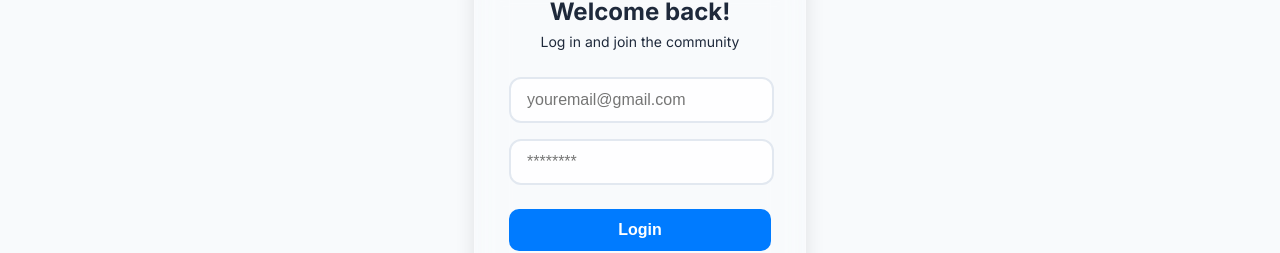
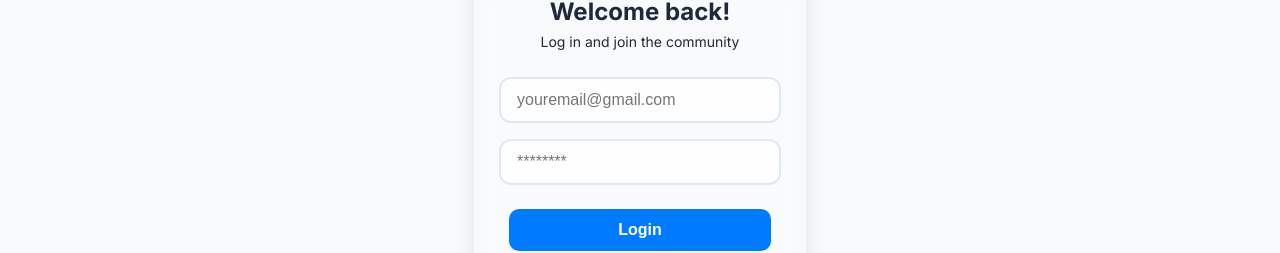
Before and after one commit to ShriramNarkhede/R8it-RatingStore-App, a React (Vite) app in the folder frontend/: page /login in a window 1280 px wide. Shown: the part 315-568 px from the top of the page. Built offline with nearby package versions, Linux system fonts and the light colour scheme; no server answers.

Commit message:
update frontend

```diff
--- a/frontend/src/index.css
+++ b/frontend/src/index.css
@@ -97,9 +97,9 @@ body {
 
 /* Input Styles */
 .input {
-  width:94%;
-  margin-left: 10px;
-  margin-right: 20px;
+  width:100%;
+  margin-left: 0px;
+  margin-right: 10px;
   background: var(--bg-card);
   border: 2px solid var(--border-color);
   border-radius: 12px;
--- a/frontend/src/pages/Admin.jsx
+++ b/frontend/src/pages/Admin.jsx
@@ -141,13 +141,14 @@ export default function Admin() {
           <div style={{
             display: 'grid',
             gap: 'clamp(16px, 4vw, 20px)',
-            gridTemplateColumns: 'repeat(auto-fit, minmax(250px, 1fr))'
+            gridTemplateColumns: 'repeat(auto-fit, minmax(160px, 1fr))'
           }}>
             <div style={{
               padding: '20px',
               background: 'var(--bg-secondary)',
               borderRadius: '12px',
               border: '1px solid var(--border-color)',
+              minWidth: '0',
               textAlign: 'center'
             }}>
               <div style={{ fontSize: '1.5rem', fontWeight: 'bold', color: 'var(--primary-color)' }}>{stats.totalUsers}</div>
@@ -158,6 +159,7 @@ export default function Admin() {
               background: 'var(--bg-secondary)',
               borderRadius: '12px',
               border: '1px solid var(--border-color)',
+              minWidth: '0',
               textAlign: 'center'
             }}>
               <div style={{ fontSize: '1.5rem', fontWeight: 'bold', color: 'var(--primary-color)' }}>{stats.totalStores}</div>
@@ -168,6 +170,7 @@ export default function Admin() {
               background: 'var(--bg-secondary)',
               borderRadius: '12px',
               border: '1px solid var(--border-color)',
+              minWidth: '0',
               textAlign: 'center'
             }}>
               <div style={{ fontSize: '1.5rem', fontWeight: 'bold', color: 'var(--primary-color)' }}>{stats.totalRatings}</div>
@@ -181,7 +184,7 @@ export default function Admin() {
       <div style={{
         display: 'grid',
         gap: 'clamp(20px, 5vw, 24px)',
-        gridTemplateColumns: 'repeat(auto-fit, minmax(350px, 1fr))',
+        gridTemplateColumns: 'repeat(auto-fit, minmax(260px, 1fr))',
         marginBottom: 'clamp(24px, 6vw, 32px)'
       }}>
         {/* Create User Form */}
```
